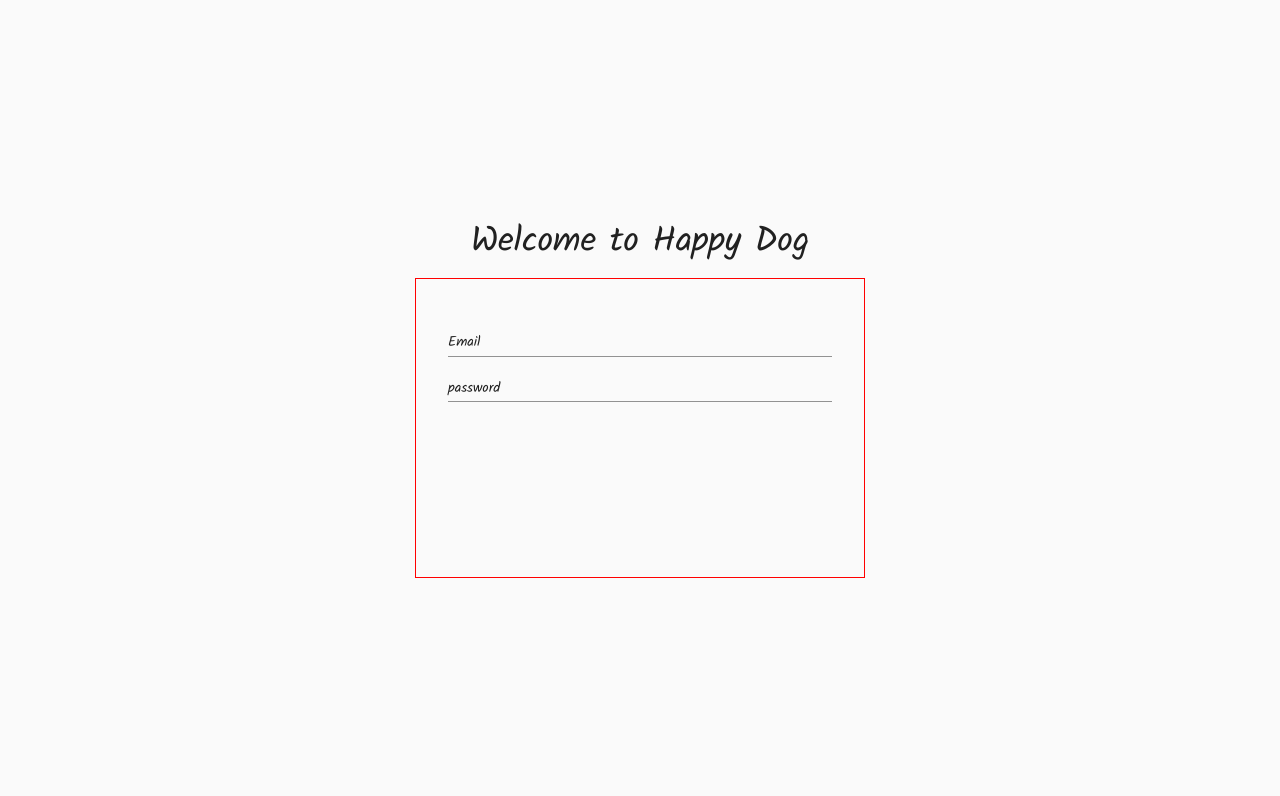
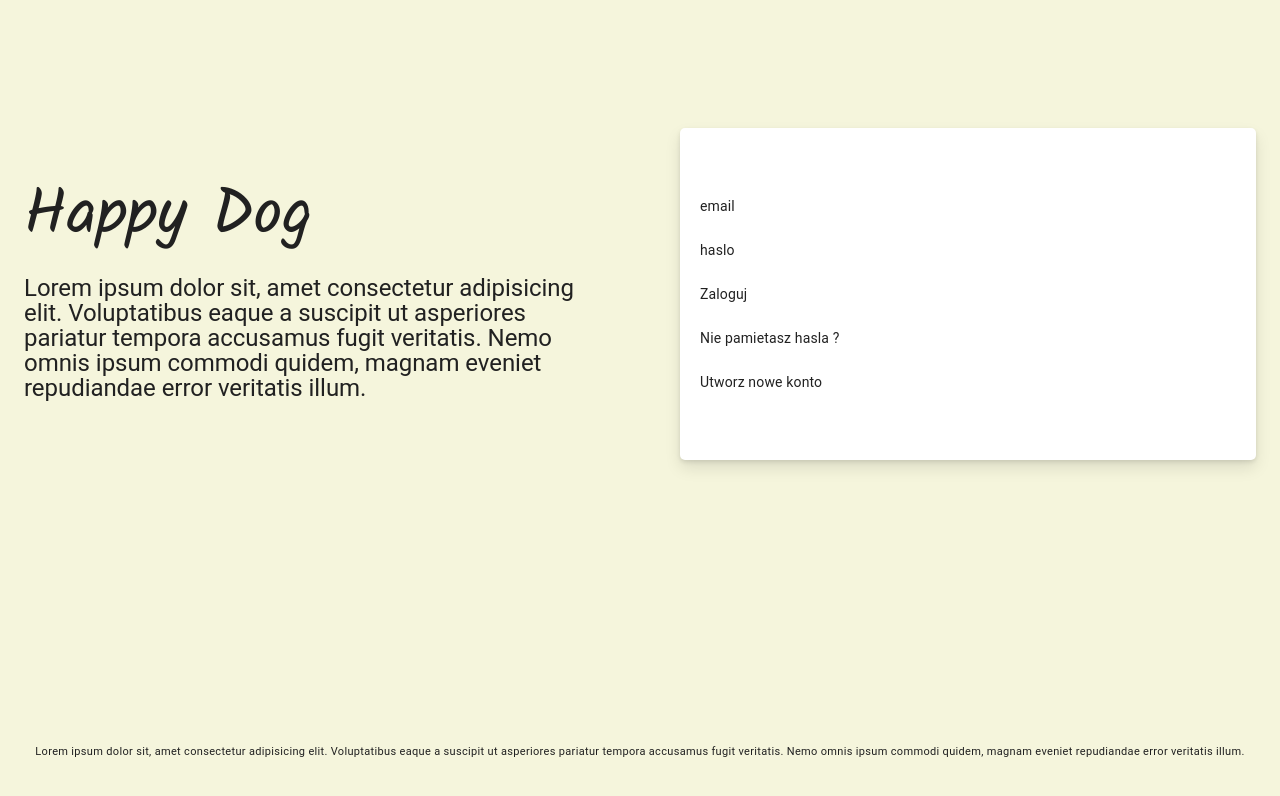
Before and after one commit to pio-kniaz/Happy-Dog, a React app in the folder packages/client/: page / in a window 1280 px wide. Shown: the top 796 px of the page. Built offline with nearby package versions, Linux system fonts and the light colour scheme.

Commit message:
feat: basic of home page add

```diff
--- a/packages/client/src/components/layouts/basic-layout/BasicLayout.jsx
+++ b/packages/client/src/components/layouts/basic-layout/BasicLayout.jsx
@@ -4,9 +4,9 @@ import './basic-layout.scss';
 function BasicLayout(props) {
   const { children } = props;
   return (
-    <div className="basic-layout">
+    <main className="basic-layout">
       {children}
-    </div>
+    </main>
   );
 }
 
--- a/packages/client/src/components/layouts/main-layout/MainLayout.jsx
+++ b/packages/client/src/components/layouts/main-layout/MainLayout.jsx
@@ -31,7 +31,7 @@ function MainLayout(props) {
   });
 
   return (
-    <div className={mainLayoutClassName}>
+    <main className={mainLayoutClassName}>
       <Navbar onSidebarOpen={handleSidebarOpen} />
       <Sidebar
         onClose={handleSidebarClose}
@@ -42,7 +42,7 @@ function MainLayout(props) {
         {children}
       </main>
       <Footer />
-    </div>
+    </main>
   );
 }
 
--- /dev/null
+++ b/packages/client/src/pages/home/Home.jsx
@@ -0,0 +1,60 @@
+import '@/pages/home/home.scss';
+import Grid from '@material-ui/core/Grid';
+import { Typography } from '@material-ui/core';
+import Container from '@material-ui/core/Container';
+import Footer from '@components/footer/Footer';
+import Login from '@/pages/home/login/Login';
+
+function Home() {
+  return (
+    <div className="home">
+      <div className="home__wrapper">
+        <Container maxWidth="lg">
+
+          <Grid
+            container
+            spacing={10}
+            alignItems="center"
+          >
+            <Grid
+              item
+              xs={12}
+              sm={6}
+            >
+              <Typography
+                variant="h1"
+                align="left"
+                display="block"
+                gutterBottom
+              >
+                Happy Dog
+              </Typography>
+              <Typography
+                variant="subtitle1"
+                align="left"
+                display="block"
+                gutterBottom
+              >
+                Lorem ipsum dolor sit, amet consectetur adipisicing elit.
+                Voluptatibus eaque a suscipit ut asperiores pariatur
+                tempora accusamus fugit veritatis.
+                Nemo omnis ipsum commodi quidem, magnam eveniet repudiandae error veritatis illum.
+              </Typography>
+            </Grid>
+            <Grid
+              item
+              xs={12}
+              sm={6}
+            >
+              <Login />
+            </Grid>
+          </Grid>
+        </Container>
+      </div>
+
+      <Footer />
+    </div>
+  );
+}
+
+export default Home;
--- /dev/null
+++ b/packages/client/src/pages/home/home.scss
@@ -0,0 +1,8 @@
+.home {
+  background-color: beige;
+  height: 100%;
+  &__wrapper {
+    padding: 8rem 0;
+    height: calc(100% - 55px);
+  }
+}
--- /dev/null
+++ b/packages/client/src/pages/home/login/Login.jsx
@@ -0,0 +1,49 @@
+import '@/pages/home/login/login.scss';
+
+import Grid from '@material-ui/core/Grid';
+
+function Login() {
+  return (
+    <div className="login">
+      <div className="login__wrapper">
+        <Grid
+          container
+          spacing={3}
+        >
+          <Grid
+            item
+            xs={12}
+          >
+            email
+          </Grid>
+          <Grid
+            item
+            xs={12}
+          >
+            haslo
+          </Grid>
+          <Grid
+            item
+            xs={12}
+          >
+            Zaloguj
+          </Grid>
+          <Grid
+            item
+            xs={12}
+          >
+            Nie pamietasz hasla ?
+          </Grid>
+          <Grid
+            item
+            xs={12}
+          >
+            Utworz nowe konto
+          </Grid>
+        </Grid>
+      </div>
+    </div>
+  );
+}
+
+export default Login;
--- /dev/null
+++ b/packages/client/src/pages/home/login/login.scss
@@ -0,0 +1,9 @@
+.login {
+  height: 100%;
+  &__wrapper {
+    background-color: white;
+    padding: 4.25rem 1.25rem;
+    border-radius: 5px;
+    box-shadow: 0 2px 4px rgba(0, 0, 0, .1), 0 8px 16px rgba(0, 0, 0, .1);
+  }
+}
--- a/packages/client/src/pages/login/Login.jsx
+++ /dev/null
@@ -1,32 +0,0 @@
-import './login.scss';
-import { Typography } from '@material-ui/core';
-
-import TextField from '@material-ui/core/TextField';
-
-function Login() {
-  return (
-    <div className="login">
-      <Typography
-        variant="h1"
-        align="center"
-        display="block"
-      >
-        Welcome to Happy Dog
-      </Typography>
-      <form
-        className="login__form"
-        noValidate
-        autoComplete="off"
-      >
-        <TextField
-          label="Email"
-        />
-        <TextField
-          label="password"
-        />
-      </form>
-    </div>
-  );
-}
-
-export default Login;
--- a/packages/client/src/pages/login/login.scss
+++ /dev/null
@@ -1,20 +0,0 @@
-.login {
-  padding: 1.25rem;
-  display: flex;
-  justify-content: center;
-  flex-direction: column;
-  height: 100%;
-  width: 100%;
-  &__form {
-    margin-top: 1rem;
-    display: flex;
-    flex-direction: column;
-    max-width: 450px;
-    margin-left: auto;
-    margin-right: auto;
-    width: 100%;
-    min-height: 300px;
-    border: 1px solid red;
-    padding: 2rem;
-  }
-}
--- a/packages/client/src/pages/register/Register.jsx
+++ /dev/null
@@ -1,32 +0,0 @@
-import './register.scss';
-import { Typography } from '@material-ui/core';
-
-import TextField from '@material-ui/core/TextField';
-
-function Register() {
-  return (
-    <div className="register">
-      <Typography
-        variant="h1"
-        align="center"
-        display="block"
-      >
-        Welcome to Happy Dog
-      </Typography>
-      <form
-        className="register__form"
-        noValidate
-        autoComplete="off"
-      >
-        <TextField
-          label="Email"
-        />
-        <TextField
-          label="password"
-        />
-      </form>
-    </div>
-  );
-}
-
-export default Register;
--- a/packages/client/src/pages/register/register.scss
+++ /dev/null
@@ -1,20 +0,0 @@
-.register {
-  padding: 1.25rem;
-  display: flex;
-  justify-content: center;
-  flex-direction: column;
-  height: 100%;
-  width: 100%;
-  &__form {
-    margin-top: 1rem;
-    display: flex;
-    flex-direction: column;
-    max-width: 450px;
-    margin-left: auto;
-    margin-right: auto;
-    width: 100%;
-    min-height: 300px;
-    border: 1px solid red;
-    padding: 2rem;
-  }
-}
--- a/packages/client/src/routes/UnAuthenticatedRoutes.jsx
+++ b/packages/client/src/routes/UnAuthenticatedRoutes.jsx
@@ -5,8 +5,7 @@ import {
 import AppRoute from '@/routes/AppRoute';
 import { BasicLayout } from '@/components';
 
-const Login = lazy(() => import('@/pages/login/Login'));
-const Register = lazy(() => import('@/pages/register/Register'));
+const Home = lazy(() => import('@/pages/home/Home'));
 
 function UnAuthenticatedRoutes() {
   return (
@@ -15,13 +14,7 @@ function UnAuthenticatedRoutes() {
         exact
         path="/"
         layout={BasicLayout}
-        component={Login}
-      />
-      <AppRoute
-        exact
-        path="/register"
-        layout={BasicLayout}
-        component={Register}
+        component={Home}
       />
       <AppRoute
         layout={BasicLayout}
--- a/packages/client/src/theme/typography.js
+++ b/packages/client/src/theme/typography.js
@@ -4,33 +4,30 @@ export const typography = {
   h1: {
     color: palette.text.primary,
     fontWeight: 500,
-    fontSize: '35px',
+    fontSize: '4rem',
     letterSpacing: '-0.24px',
-    lineHeight: '40px',
     fontFamily: 'Kalam',
   },
   h2: {
     color: palette.text.primary,
-    fontWeight: 600,
-    fontSize: '29px',
+    fontWeight: 500,
+    fontSize: '3rem',
     letterSpacing: '-0.24px',
-    lineHeight: '32px',
     fontFamily: 'Kalam',
+    lineHeight: '31px',
   },
   h3: {
     color: palette.text.primary,
     fontWeight: 500,
-    fontSize: '24px',
+    fontSize: '2.5rem',
     letterSpacing: '-0.06px',
-    lineHeight: '28px',
     fontFamily: 'Kalam',
   },
   h4: {
     color: palette.text.primary,
     fontWeight: 500,
-    fontSize: '20px',
+    fontSize: '2rem',
     letterSpacing: '-0.06px',
-    lineHeight: '24px',
   },
   h5: {
     color: palette.text.primary,
@@ -48,14 +45,14 @@ export const typography = {
   },
   subtitle1: {
     color: palette.text.primary,
-    fontSize: '16px',
+    fontSize: '1.5rem',
     letterSpacing: '-0.05px',
     lineHeight: '25px',
   },
   subtitle2: {
     color: palette.text.secondary,
     fontWeight: 400,
-    fontSize: '14px',
+    fontSize: '1rem',
     letterSpacing: '-0.05px',
     lineHeight: '21px',
   },
```
